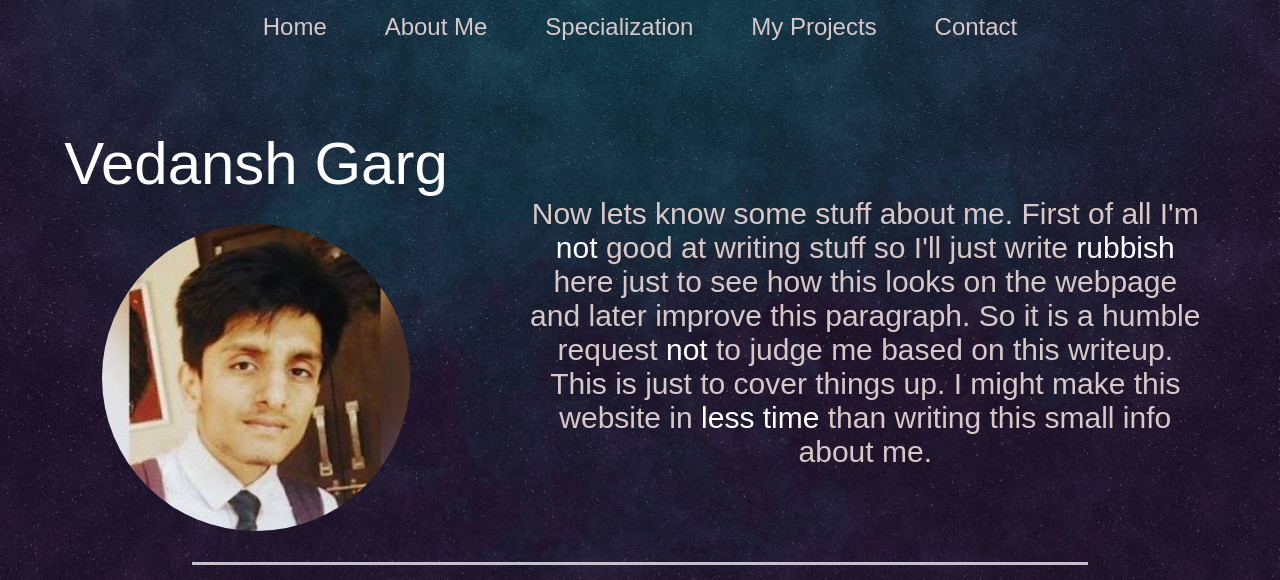
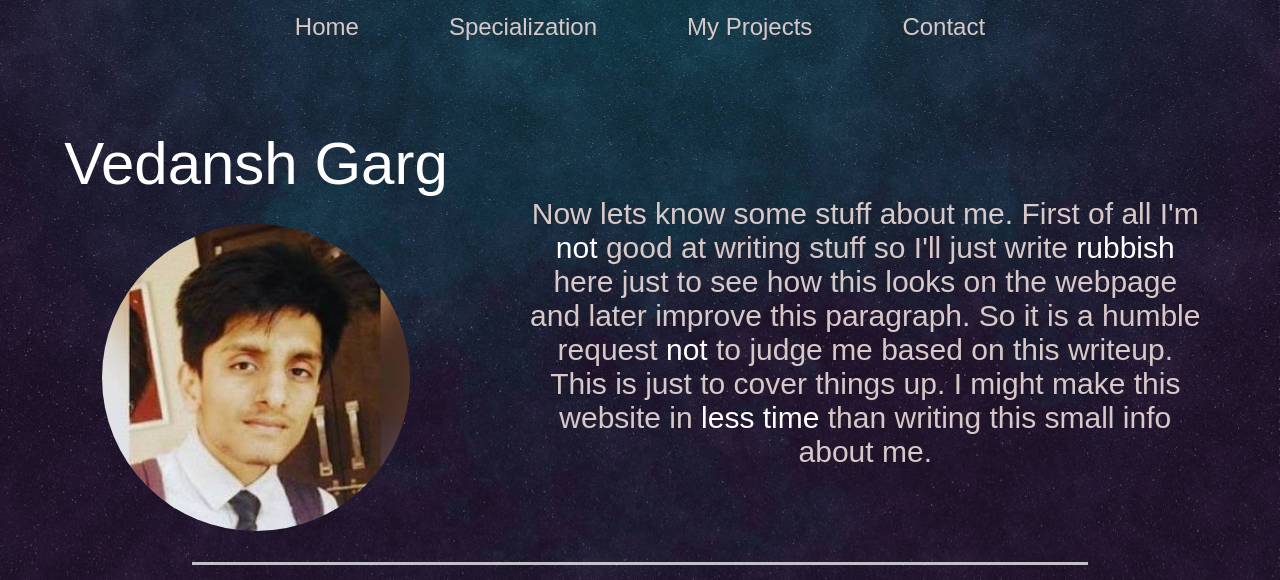
Before and after one commit to vedanshgarg/vedanshgarg.github.io, a plain HTML site: page index.html in a window 1280 px wide. Shown: the top 580 px of the page. Drawn offline with Linux system fonts and the light colour scheme.

Commit message:
Update index.html

```diff
--- a/index.html
+++ b/index.html
@@ -12,8 +12,6 @@
 			<ul class="white-font" id="navigation">
 
 				<li><a href="#">Home</a></li>
-
-				<li><a href="#about">About Me</a></li>
 
 				<li><a href="#specialization">Specialization</a></li>
 
```
